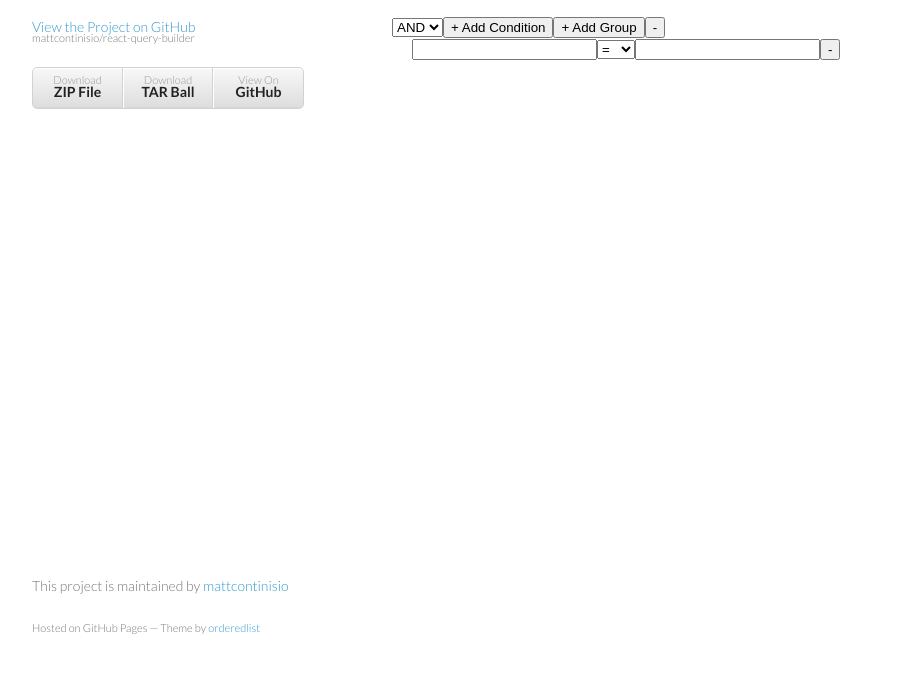
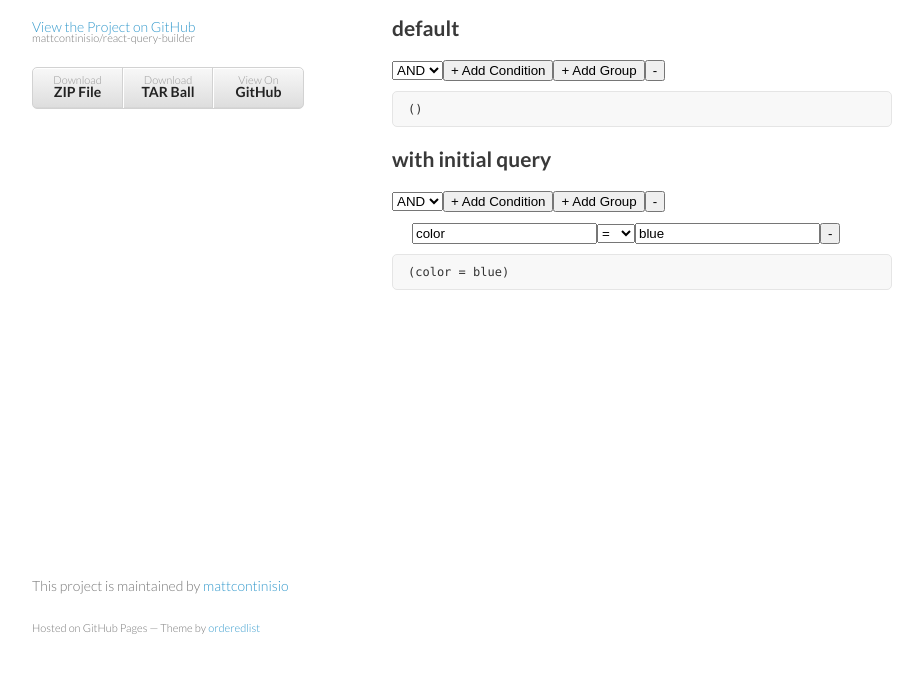
Before and after one commit to mattcontinisio/react-query-builder, a website: page index.html in a window 1280 px wide. Shown: the part 93-766 px from the top of the page, without its empty margins (178-1101 px from the left). Drawn offline with Linux system fonts and the light colour scheme.

Commit message:
updated demo

```diff
--- a/index.html
+++ b/index.html
@@ -7,7 +7,7 @@
 
     <link rel="stylesheet" href="stylesheets/styles.css">
     <link rel="stylesheet" href="stylesheets/pygment_trac.css">
-    <link rel="stylesheet" href="stylesheets/style.css">
+    <link rel="stylesheet" href="demo/react-query-builder.css">
     <meta name="viewport" content="width=device-width, initial-scale=1, user-scalable=no">
     <!--[if lt IE 9]>
     <script src="//html5shiv.googlecode.com/svn/trunk/html5.js"></script>
@@ -36,7 +36,7 @@
       </footer>
     </div>
     <script src="javascripts/scale.fix.js"></script>
-    <script src="javascripts/bundle.js"></script>
+    <script src="demo/bundle.js"></script>
 
   </body>
 </html>
--- a/stylesheets/style.css
+++ /dev/null
@@ -1,3 +0,0 @@
-.childrenConditions {
-    margin-left: 20px;
-}
```
